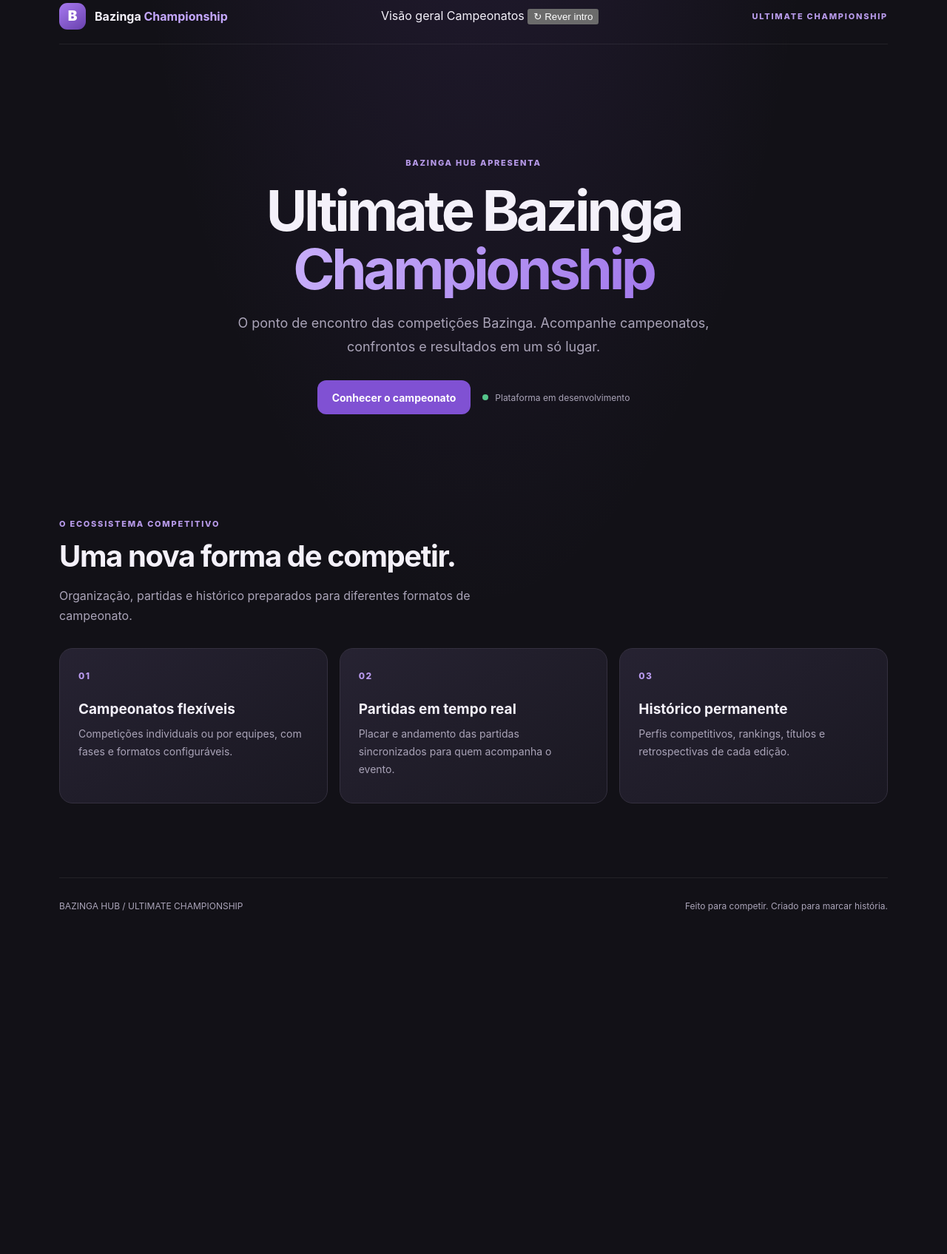
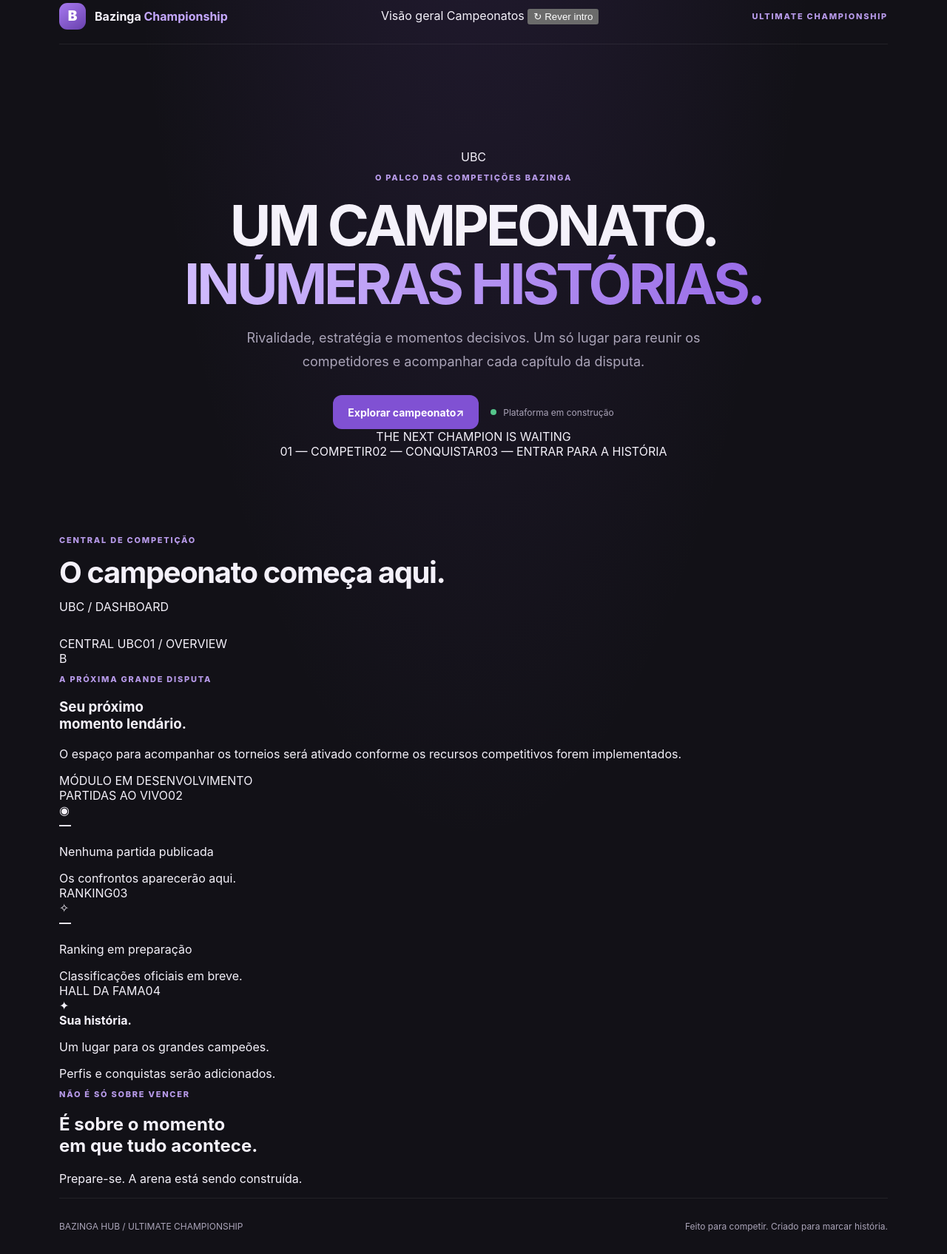
Before and after one commit to AqueleSales/Ultimate-Bazinga-Championship, a Flask app: page / in a window 1280 px wide. Shown: the part 370-2065 px from the top of the page at 74% size. Before the commit the page ends 1602 px from the top, so only its background shows below. Run offline with Flask 3, Linux system fonts and the light colour scheme.

Commit message:
feat: build cinematic championship intro and landing dashboard

```diff
--- a/bazinga/templates/championship.html
+++ b/bazinga/templates/championship.html
@@ -3,42 +3,74 @@
 {% block title %}Ultimate Bazinga Championship | Bazinga Hub{% endblock %}
 
 {% block content %}
-<section class="hero">
-    <p class="eyebrow">BAZINGA HUB APRESENTA</p>
-    <h1>Ultimate Bazinga <span>Championship</span></h1>
-    <p class="hero-description">
-        O ponto de encontro das competições Bazinga. Acompanhe campeonatos,
-        confrontos e resultados em um só lugar.
-    </p>
-    <div class="hero-actions">
-        <a class="button button-primary" href="#championship-info">Conhecer o campeonato</a>
-        <span class="status-pill"><span class="status-dot"></span> Plataforma em desenvolvimento</span>
+<section class="hero" id="overview">
+    <div class="hero-backdrop" aria-hidden="true"><span>UBC</span></div>
+    <div class="hero-content">
+        <p class="eyebrow"><span class="eyebrow-line"></span> O PALCO DAS COMPETIÇÕES BAZINGA</p>
+        <h1>UM CAMPEONATO.<br><span>INÚMERAS HISTÓRIAS.</span></h1>
+        <p class="hero-description">
+            Rivalidade, estratégia e momentos decisivos. Um só lugar para reunir
+            os competidores e acompanhar cada capítulo da disputa.
+        </p>
+        <div class="hero-actions">
+            <a class="button button-primary" href="#competitions">Explorar campeonato <span aria-hidden="true">↗</span></a>
+            <span class="status-pill"><span class="status-dot"></span> Plataforma em construção</span>
+        </div>
+    </div>
+    <div class="hero-side-note" aria-hidden="true">THE NEXT CHAMPION IS WAITING</div>
+    <div class="hero-bottom-line"><span>01 — COMPETIR</span><span>02 — CONQUISTAR</span><span>03 — ENTRAR PARA A HISTÓRIA</span></div>
+</section>
+
+<section class="dashboard-section" id="competitions">
+    <div class="section-heading">
+        <div>
+            <p class="eyebrow">CENTRAL DE COMPETIÇÃO</p>
+            <h2>O campeonato <span>começa aqui.</span></h2>
+        </div>
+        <span class="section-index">UBC / DASHBOARD</span>
+    </div>
+
+    <div class="dashboard-grid">
+        <article class="dashboard-card featured-card">
+            <div class="card-topline"><span class="live-indicator"><i></i> CENTRAL UBC</span><span class="card-code">01 / OVERVIEW</span></div>
+            <div class="featured-art" aria-hidden="true"><div class="featured-ring"></div><span> B </span></div>
+            <div class="featured-copy">
+                <p class="eyebrow">A PRÓXIMA GRANDE DISPUTA</p>
+                <h3>Seu próximo<br>momento lendário.</h3>
+                <p>O espaço para acompanhar os torneios será ativado conforme os recursos competitivos forem implementados.</p>
+                <span class="coming-soon">MÓDULO EM DESENVOLVIMENTO</span>
+            </div>
+        </article>
+
+        <article class="dashboard-card stat-card">
+            <div class="card-topline"><span>PARTIDAS AO VIVO</span><span class="card-code">02</span></div>
+            <div class="empty-state-icon" aria-hidden="true">◉</div>
+            <strong class="stat-value">—</strong>
+            <p>Nenhuma partida publicada</p>
+            <span class="muted-note">Os confrontos aparecerão aqui.</span>
+        </article>
+
+        <article class="dashboard-card stat-card">
+            <div class="card-topline"><span>RANKING</span><span class="card-code">03</span></div>
+            <div class="empty-state-icon trophy-icon" aria-hidden="true">✧</div>
+            <strong class="stat-value">—</strong>
+            <p>Ranking em preparação</p>
+            <span class="muted-note">Classificações oficiais em breve.</span>
+        </article>
+
+        <article class="dashboard-card stat-card history-card">
+            <div class="card-topline"><span>HALL DA FAMA</span><span class="card-code">04</span></div>
+            <div class="empty-state-icon" aria-hidden="true">✦</div>
+            <strong class="stat-value">Sua história.</strong>
+            <p>Um lugar para os grandes campeões.</p>
+            <span class="muted-note">Perfis e conquistas serão adicionados.</span>
+        </article>
     </div>
 </section>
 
-<section class="content-section" id="championship-info">
-    <div class="section-heading">
-        <p class="eyebrow">O ECOSSISTEMA COMPETITIVO</p>
-        <h2>Uma nova forma de competir.</h2>
-        <p>Organização, partidas e histórico preparados para diferentes formatos de campeonato.</p>
-    </div>
-
-    <div class="feature-grid">
-        <article class="feature-card">
-            <span class="feature-number">01</span>
-            <h3>Campeonatos flexíveis</h3>
-            <p>Competições individuais ou por equipes, com fases e formatos configuráveis.</p>
-        </article>
-        <article class="feature-card">
-            <span class="feature-number">02</span>
-            <h3>Partidas em tempo real</h3>
-            <p>Placar e andamento das partidas sincronizados para quem acompanha o evento.</p>
-        </article>
-        <article class="feature-card">
-            <span class="feature-number">03</span>
-            <h3>Histórico permanente</h3>
-            <p>Perfis competitivos, rankings, títulos e retrospectivas de cada edição.</p>
-        </article>
-    </div>
+<section class="manifesto-section">
+    <p class="eyebrow">NÃO É SÓ SOBRE VENCER</p>
+    <h2>É sobre o momento<br>em que <span>tudo acontece.</span></h2>
+    <p>Prepare-se. A arena está sendo construída.</p>
 </section>
 {% endblock %}
```
